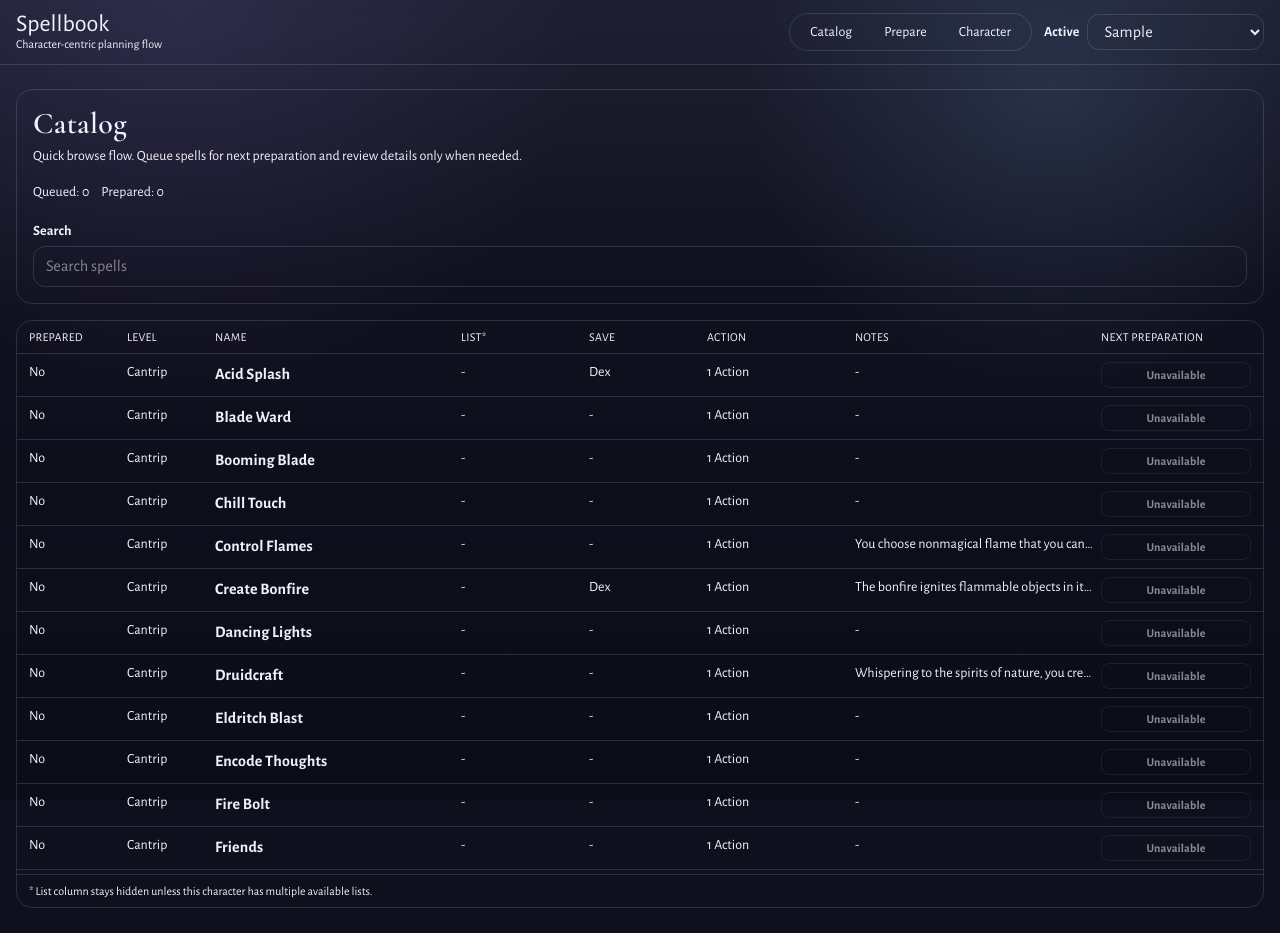
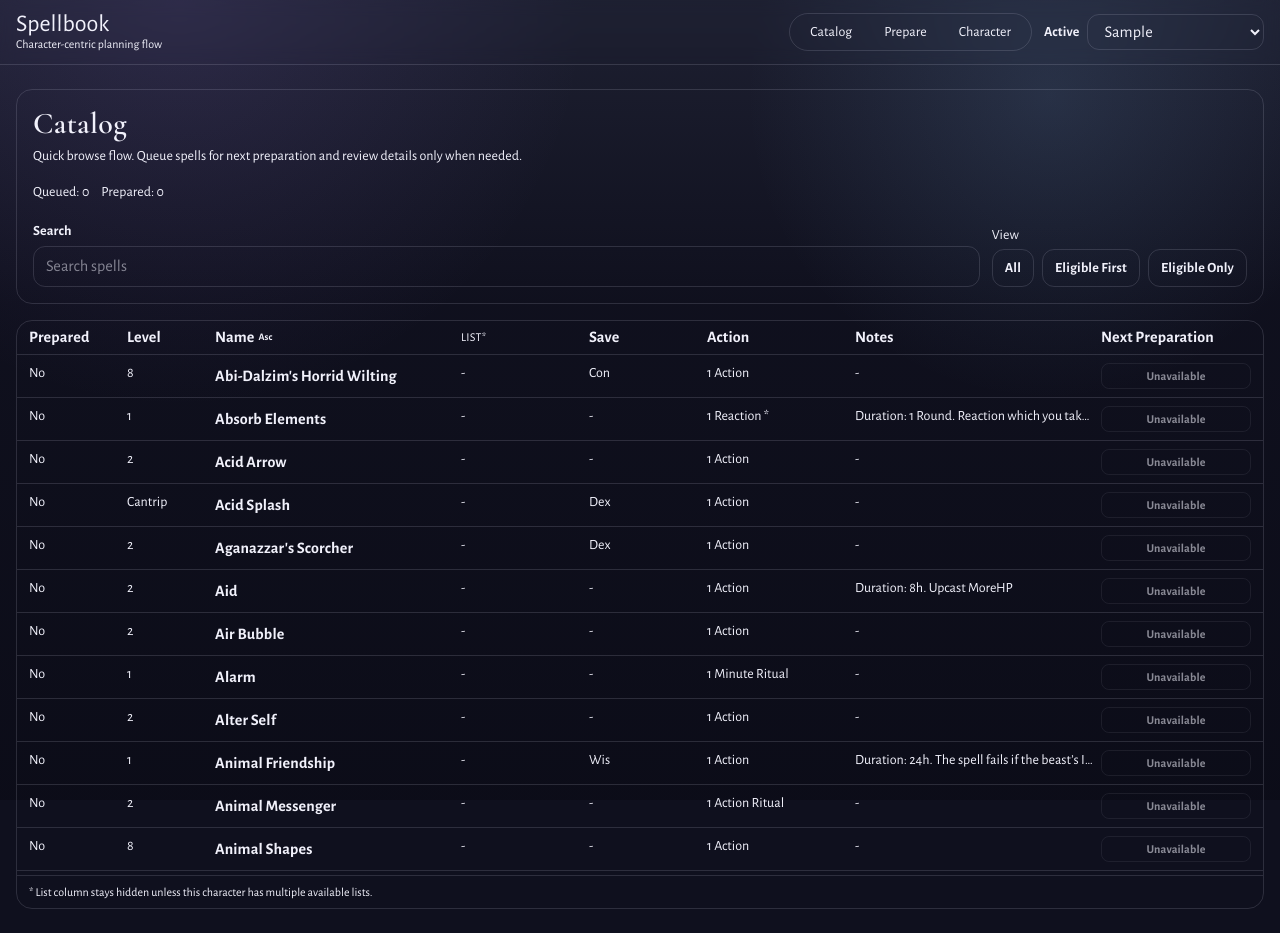
Before and after one commit to ABZerra/spellbook-v2, a React (Vite) app in the folder apps/web/: page /catalog in a window 1280 px wide. Both pictures are taken after typing "Sample", "Sample", "Sample", "Sample" into the empty fields and a click on the button "Create Character". Built offline with nearby package versions, Linux system fonts and the light colour scheme.

Commit message:
feat: improve catalog filtering and sorting

```diff
--- a/apps/web/src/app/pages/CatalogPage.tsx
+++ b/apps/web/src/app/pages/CatalogPage.tsx
@@ -1,16 +1,43 @@
-import { useMemo, useState } from 'react';
+import { useEffect, useMemo, useState } from 'react';
 import { getSpellAssignmentList, getSpellLists, isSpellEligibleForCharacter } from '../domain/character';
+import {
+  buildCatalogRows,
+  getDefaultCatalogPreferences,
+  readCatalogPreferences,
+  resetCatalogSort,
+  sanitizeCatalogPreferences,
+  type CatalogPreferences,
+  type CatalogSortKey,
+} from './catalogViewModel';
 import { useApp } from '../state/AppContext';
-import type { SpellRecord } from '../types';
 
-function matchesSearch(spell: SpellRecord, query: string): boolean {
-  const q = query.toLowerCase();
-  if (!q) return true;
-  return (
-    spell.name.toLowerCase().includes(q)
-    || spell.notes.toLowerCase().includes(q)
-    || spell.description.toLowerCase().includes(q)
+const CATALOG_PREFERENCES_KEY = 'spellbook.catalogPreferences';
+
+const SORTABLE_COLUMNS: Array<{ key: CatalogSortKey; label: string }> = [
+  { key: 'prepared', label: 'Prepared' },
+  { key: 'level', label: 'Level' },
+  { key: 'name', label: 'Name' },
+  { key: 'list', label: 'List' },
+  { key: 'save', label: 'Save' },
+  { key: 'action', label: 'Action' },
+  { key: 'notes', label: 'Notes' },
+  { key: 'queued', label: 'Next Preparation' },
+];
+
+function readInitialPreferences(): CatalogPreferences {
+  if (typeof window === 'undefined') {
+    return getDefaultCatalogPreferences();
+  }
+
+  return sanitizeCatalogPreferences(
+    readCatalogPreferences(window.localStorage.getItem(CATALOG_PREFERENCES_KEY)),
+    { allowListSort: true },
   );
+}
+
+function getSortIndicator(sortKey: CatalogSortKey, preferences: CatalogPreferences): string | null {
+  if (preferences.sortKey !== sortKey) return null;
+  return preferences.sortDirection === 'asc' ? 'Asc' : 'Desc';
 }
 
 export function CatalogPage() {
@@ -23,33 +50,96 @@ export function CatalogPage() {
   } = useApp();
 
   const [search, setSearch] = useState('');
+  const [preferences, setPreferences] = useState<CatalogPreferences>(readInitialPreferences);
   const [selectedSpellId, setSelectedSpellId] = useState<string | null>(null);
   const [error, setError] = useState<string | null>(null);
+
+  const showListColumn = (activeCharacter?.availableLists || []).length > 1;
+  const effectivePreferences = useMemo(
+    () => sanitizeCatalogPreferences(preferences, { allowListSort: showListColumn }),
+    [preferences, showListColumn],
+  );
+
+  useEffect(() => {
+    if (
+      preferences.viewMode !== effectivePreferences.viewMode
+      || preferences.sortKey !== effectivePreferences.sortKey
+      || preferences.sortDirection !== effectivePreferences.sortDirection
+    ) {
+      setPreferences(effectivePreferences);
+    }
+  }, [effectivePreferences, preferences]);
+
+  useEffect(() => {
+    if (typeof window === 'undefined') return;
+    window.localStorage.setItem(CATALOG_PREFERENCES_KEY, JSON.stringify(effectivePreferences));
+  }, [effectivePreferences]);
 
   const selectedSpell = useMemo(
     () => spells.find((entry) => entry.id === selectedSpellId) || null,
     [spells, selectedSpellId],
   );
   const selectedSpellQueued = selectedSpell ? isSpellQueuedForNextPreparation(selectedSpell.id) : false;
-  const selectedSpellEligible = selectedSpell && activeCharacter
-    ? isSpellEligibleForCharacter(selectedSpell, activeCharacter)
+  const selectedSpellEligible = selectedSpell
+    ? (activeCharacter ? isSpellEligibleForCharacter(selectedSpell, activeCharacter) : true)
     : false;
   const selectedSpellCannotQueue = selectedSpell ? (!selectedSpellQueued && !selectedSpellEligible) : false;
-  const selectedSpellDisabledReason = selectedSpell && !selectedSpellEligible
+  const selectedSpellDisabledReason = selectedSpell && activeCharacter && !selectedSpellEligible
     ? 'This spell is outside the active character spell lists.'
     : '';
 
-  const preparedSet = useMemo(
-    () => new Set(activeCharacter?.preparedSpellIds || []),
-    [activeCharacter?.preparedSpellIds],
+  const rows = useMemo(
+    () => buildCatalogRows({
+      spells,
+      activeCharacter,
+      search,
+      preferences: effectivePreferences,
+    }),
+    [activeCharacter, effectivePreferences, search, spells],
   );
 
-  const rows = useMemo(
-    () => spells.filter((spell) => matchesSearch(spell, search)),
-    [spells, search],
+  const searchMatchedRows = useMemo(
+    () => buildCatalogRows({
+      spells,
+      activeCharacter,
+      search,
+      preferences: {
+        ...effectivePreferences,
+        viewMode: 'all',
+      },
+    }),
+    [activeCharacter, effectivePreferences, search, spells],
   );
 
-  const showListColumn = (activeCharacter?.availableLists || []).length > 1;
+  const emptyStateMessage = effectivePreferences.viewMode === 'eligible_only' && searchMatchedRows.length > 0
+    ? 'No spells match this character filter.'
+    : 'No spells match your search.';
+
+  function onSortToggle(sortKey: CatalogSortKey) {
+    if (sortKey === 'list' && !showListColumn) {
+      setPreferences((current) => resetCatalogSort(current));
+      return;
+    }
+
+    setPreferences((current) => {
+      if (current.sortKey !== sortKey) {
+        return {
+          ...current,
+          sortKey,
+          sortDirection: 'asc',
+        };
+      }
+
+      if (current.sortDirection === 'asc') {
+        return {
+          ...current,
+          sortDirection: 'desc',
+        };
+      }
+
+      return resetCatalogSort(current);
+    });
+  }
 
   async function onQueueToggle(spellId: string) {
     setError(null);
@@ -77,7 +167,8 @@ export function CatalogPage() {
           <span>Prepared: {activeCharacter?.preparedSpellIds.length || 0}</span>
         </div>
 
-        <div className="mt-4">
+        <div className="mt-4 flex flex-col gap-3 lg:flex-row lg:items-end">
+          <div className="flex-1">
             <label className="text-sm text-text-muted" htmlFor="catalog-search">Search</label>
             <input
               id="catalog-search"
@@ -88,29 +179,62 @@ export function CatalogPage() {
             />
           </div>
 
+          <div className="min-w-[240px]">
+            <p className="text-sm text-text-muted">View</p>
+            <div className="mt-1 flex flex-wrap gap-2">
+              {[
+                { value: 'all', label: 'All' },
+                { value: 'eligible_first', label: 'Eligible First' },
+                { value: 'eligible_only', label: 'Eligible Only' },
+              ].map((option) => {
+                const active = effectivePreferences.viewMode === option.value;
+                return (
+                  <button
+                    key={option.value}
+                    type="button"
+                    className={`rounded-xl border px-3 py-2 text-sm ${active ? 'border-gold-soft bg-gold-soft/20 text-text' : 'border-border-dark bg-bg text-text-muted'}`}
+                    onClick={() => setPreferences((current) => ({ ...current, viewMode: option.value as CatalogPreferences['viewMode'] }))}
+                  >
+                    {option.label}
+                  </button>
+                );
+              })}
+            </div>
+          </div>
+        </div>
+
         {error ? <p className="mt-3 rounded-xl border border-blood-soft bg-blood-soft px-3 py-2 text-sm text-blood">{error}</p> : null}
       </section>
 
       <section className="overflow-hidden rounded-2xl border border-border-dark bg-bg-1/90">
         <div className="grid grid-cols-[90px_80px_minmax(200px,1fr)_120px_110px_140px_minmax(160px,1fr)_150px] gap-2 border-b border-border-dark px-3 py-2 text-xs uppercase tracking-wide text-text-dim">
-          <span>Prepared</span>
-          <span>Level</span>
-          <span>Name</span>
-          <span>{showListColumn ? 'List' : 'List*'}</span>
-          <span>Save</span>
-          <span>Action</span>
-          <span>Notes</span>
-          <span>Next Preparation</span>
+          {SORTABLE_COLUMNS.map((column) => {
+            if (column.key === 'list' && !showListColumn) {
+              return <span key={column.key}>List*</span>;
+            }
+
+            const indicator = getSortIndicator(column.key, effectivePreferences);
+
+            return (
+              <button
+                key={column.key}
+                type="button"
+                className="flex items-center gap-1 text-left"
+                onClick={() => onSortToggle(column.key)}
+              >
+                <span>{column.label}</span>
+                {indicator ? <span className="text-[10px] normal-case tracking-normal text-text-muted">{indicator}</span> : null}
+              </button>
+            );
+          })}
         </div>
 
         <div className="max-h-[65vh] overflow-y-auto">
-          {rows.map((spell) => {
-            const lists = getSpellLists(spell);
-            const displayList = showListColumn ? (lists[0] || '-') : '-';
-            const queued = isSpellQueuedForNextPreparation(spell.id);
-            const eligible = activeCharacter ? isSpellEligibleForCharacter(spell, activeCharacter) : false;
-            const cannotQueue = !queued && !eligible;
-            const disabledReason = !eligible
+          {rows.map((row) => {
+            const spell = row.spell;
+            const displayList = showListColumn ? row.displayList : '-';
+            const cannotQueue = !row.queued && !row.eligible;
+            const disabledReason = !row.eligible && activeCharacter
               ? 'This spell is outside the active character spell lists.'
               : '';
 
@@ -119,7 +243,7 @@ export function CatalogPage() {
                 key={spell.id}
                 className="grid grid-cols-[90px_80px_minmax(200px,1fr)_120px_110px_140px_minmax(160px,1fr)_150px] gap-2 border-b border-border-dark/60 px-3 py-2 text-sm hover:bg-bg-2"
               >
-                <span>{preparedSet.has(spell.id) ? 'Yes' : 'No'}</span>
+                <span>{row.prepared ? 'Yes' : 'No'}</span>
                 <span>{spell.level === 0 ? 'Cantrip' : spell.level}</span>
                 <button
                   type="button"
@@ -136,23 +260,23 @@ export function CatalogPage() {
                 <span className="truncate" title={spell.notes || '-'}>{spell.notes || '-'}</span>
                 <button
                   type="button"
-                  className={`rounded-lg border px-2 py-1 text-xs ${queued ? 'border-gold-soft bg-gold-soft/20' : 'border-border-dark bg-bg'} ${cannotQueue ? 'cursor-not-allowed opacity-55' : ''}`}
+                  className={`rounded-lg border px-2 py-1 text-xs ${row.queued ? 'border-gold-soft bg-gold-soft/20' : 'border-border-dark bg-bg'} ${cannotQueue ? 'cursor-not-allowed opacity-55' : ''}`}
                   disabled={cannotQueue}
                   title={disabledReason}
-                  aria-label={cannotQueue ? disabledReason : (queued ? 'Unqueue spell from next preparation' : 'Queue spell for next preparation')}
+                  aria-label={cannotQueue ? disabledReason : (row.queued ? 'Unqueue spell from next preparation' : 'Queue spell for next preparation')}
                   onClick={(event) => {
                     event.preventDefault();
                     void onQueueToggle(spell.id);
                   }}
                 >
-                  {queued ? 'Queued' : cannotQueue ? 'Unavailable' : 'Queue'}
+                  {row.queued ? 'Queued' : cannotQueue ? 'Unavailable' : 'Queue'}
                 </button>
               </div>
             );
           })}
 
           {!rows.length ? (
-            <p className="p-4 text-sm text-text-muted">No spells match your search.</p>
+            <p className="p-4 text-sm text-text-muted">{emptyStateMessage}</p>
           ) : null}
         </div>
 
--- /dev/null
+++ b/apps/web/src/app/pages/catalogViewModel.ts
@@ -0,0 +1,186 @@
+import { getSpellAssignmentList, getSpellLists, isSpellEligibleForCharacter } from '../domain/character';
+import type { CharacterProfile, SpellRecord } from '../types';
+
+export type CatalogViewMode = 'all' | 'eligible_first' | 'eligible_only';
+
+export type CatalogSortKey =
+  | 'prepared'
+  | 'level'
+  | 'name'
+  | 'list'
+  | 'save'
+  | 'action'
+  | 'notes'
+  | 'queued';
+
+export interface CatalogPreferences {
+  viewMode: CatalogViewMode;
+  sortKey: CatalogSortKey;
+  sortDirection: 'asc' | 'desc';
+}
+
+export interface CatalogRow {
+  spell: SpellRecord;
+  eligible: boolean;
+  prepared: boolean;
+  queued: boolean;
+  displayList: string;
+}
+
+interface BuildCatalogRowsInput {
+  spells: SpellRecord[];
+  activeCharacter: CharacterProfile | null;
+  search: string;
+  preferences: CatalogPreferences;
+}
+
+interface SanitizeCatalogPreferencesOptions {
+  allowListSort: boolean;
+}
+
+const VALID_VIEW_MODES: CatalogViewMode[] = ['all', 'eligible_first', 'eligible_only'];
+const VALID_SORT_KEYS: CatalogSortKey[] = ['prepared', 'level', 'name', 'list', 'save', 'action', 'notes', 'queued'];
+const VALID_SORT_DIRECTIONS: CatalogPreferences['sortDirection'][] = ['asc', 'desc'];
+
+export function getDefaultCatalogPreferences(): CatalogPreferences {
+  return {
+    viewMode: 'eligible_first',
+    sortKey: 'name',
+    sortDirection: 'asc',
+  };
+}
+
+export function resetCatalogSort(preferences: CatalogPreferences): CatalogPreferences {
+  return {
+    ...preferences,
+    sortKey: 'name',
+    sortDirection: 'asc',
+  };
+}
+
+export function sanitizeCatalogPreferences(
+  preferences: CatalogPreferences,
+  options: SanitizeCatalogPreferencesOptions,
+): CatalogPreferences {
+  if (!options.allowListSort && preferences.sortKey === 'list') {
+    return resetCatalogSort(preferences);
+  }
+
+  return preferences;
+}
+
+export function readCatalogPreferences(raw: string | null): CatalogPreferences {
+  const fallback = getDefaultCatalogPreferences();
+  if (!raw) return fallback;
+
+  try {
+    const parsed = JSON.parse(raw) as Partial<CatalogPreferences>;
+    if (!parsed) return fallback;
+    if (!VALID_VIEW_MODES.includes(parsed.viewMode as CatalogViewMode)) return fallback;
+    if (!VALID_SORT_KEYS.includes(parsed.sortKey as CatalogSortKey)) return fallback;
+    if (!VALID_SORT_DIRECTIONS.includes(parsed.sortDirection as CatalogPreferences['sortDirection'])) return fallback;
+
+    return {
+      viewMode: parsed.viewMode as CatalogViewMode,
+      sortKey: parsed.sortKey as CatalogSortKey,
+      sortDirection: parsed.sortDirection as CatalogPreferences['sortDirection'],
+    };
+  } catch {
+    return fallback;
+  }
+}
+
+function matchesSearch(spell: SpellRecord, query: string): boolean {
+  const q = query.toLowerCase().trim();
+  if (!q) return true;
+
+  return (
+    spell.name.toLowerCase().includes(q)
+    || spell.notes.toLowerCase().includes(q)
+    || spell.description.toLowerCase().includes(q)
+  );
+}
+
+function compareText(left: string, right: string): number {
+  return left.localeCompare(right);
+}
+
+function compareBoolean(left: boolean, right: boolean): number {
+  return Number(left) - Number(right);
+}
+
+function getSortValue(row: CatalogRow, sortKey: CatalogSortKey): string | number {
+  switch (sortKey) {
+    case 'prepared':
+      return Number(row.prepared);
+    case 'level':
+      return row.spell.level;
+    case 'name':
+      return row.spell.name;
+    case 'list':
+      return row.displayList;
+    case 'save':
+      return row.spell.save || '';
+    case 'action':
+      return row.spell.castingTime || '';
+    case 'notes':
+      return row.spell.notes || '';
+    case 'queued':
+      return Number(row.queued);
+    default:
+      return row.spell.name;
+  }
+}
+
+function compareRows(left: CatalogRow, right: CatalogRow, preferences: CatalogPreferences): number {
+  if (preferences.viewMode === 'eligible_first' && left.eligible !== right.eligible) {
+    return Number(right.eligible) - Number(left.eligible);
+  }
+
+  const leftValue = getSortValue(left, preferences.sortKey);
+  const rightValue = getSortValue(right, preferences.sortKey);
+
+  let result = 0;
+  if (typeof leftValue === 'number' && typeof rightValue === 'number') {
+    result = leftValue - rightValue;
+  } else {
+    result = compareText(String(leftValue), String(rightValue));
+  }
+
+  if (result !== 0) {
+    return preferences.sortDirection === 'desc' ? result * -1 : result;
+  }
+
+  return compareText(left.spell.name, right.spell.name);
+}
+
+export function buildCatalogRows(input: BuildCatalogRowsInput): CatalogRow[] {
+  const preparedSet = new Set(input.activeCharacter?.preparedSpellIds || []);
+  const queuedSet = new Set((input.activeCharacter?.nextPreparationQueue || []).map((entry) => entry.spellId));
+
+  const rows = input.spells
+    .filter((spell) => matchesSearch(spell, input.search))
+    .map((spell) => {
+      const eligible = input.activeCharacter
+        ? isSpellEligibleForCharacter(spell, input.activeCharacter)
+        : true;
+
+      const displayList = input.activeCharacter
+        ? (getSpellAssignmentList(spell, input.activeCharacter) || '-')
+        : (getSpellLists(spell)[0] || '-');
+
+      return {
+        spell,
+        eligible,
+        prepared: preparedSet.has(spell.id),
+        queued: queuedSet.has(spell.id),
+        displayList,
+      };
+    });
+
+  const filteredRows = input.preferences.viewMode === 'eligible_only'
+    ? rows.filter((row) => row.eligible)
+    : rows;
+
+  return [...filteredRows].sort((left, right) => compareRows(left, right, input.preferences));
+}
```
Also changed, not shown: 1 other file (tests, documents, lock files or other folders). Lines whose indentation alone changed are shown as unchanged.
